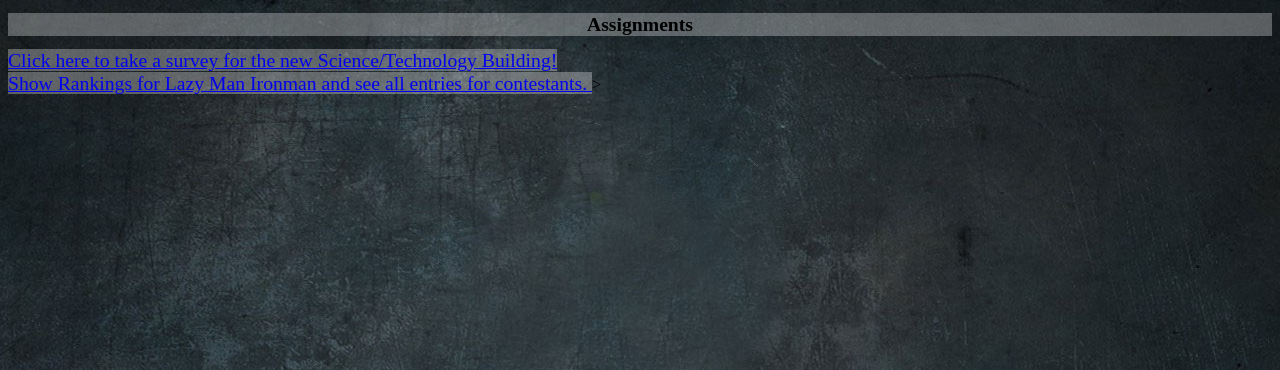
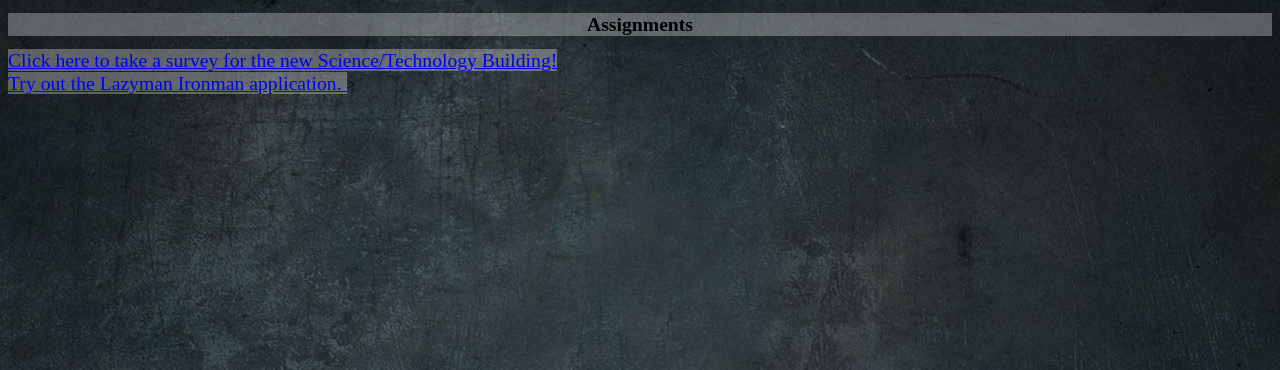
Before and after one commit to Ittociwam/webeng, a PHP site: page /assignments.php in a window 1280 px wide. Shown: the part 50-420 px from the top of the page. Run offline with PHP 8.4, Linux system fonts and the light colour scheme.

Commit message:
fixing link
Signed-off-by: unknown <ittociwam@hotmail.com>

```diff
--- a/assignments.php
+++ b/assignments.php
@@ -8,6 +8,6 @@
 <h1 class="white">Assignments</h1>
 <a class="white" href="survey/survey.php"> Click here to take a survey for the new Science/Technology Building! </a>
 <br/>
-<a class="white" href="ironman/index.php"> Show Rankings for Lazy Man Ironman and see all entries for contestants. </a>
+<a class="white" href="ironman/index.php"> Try out the Lazyman Ironman application. </a>
 
 ></html>
```
